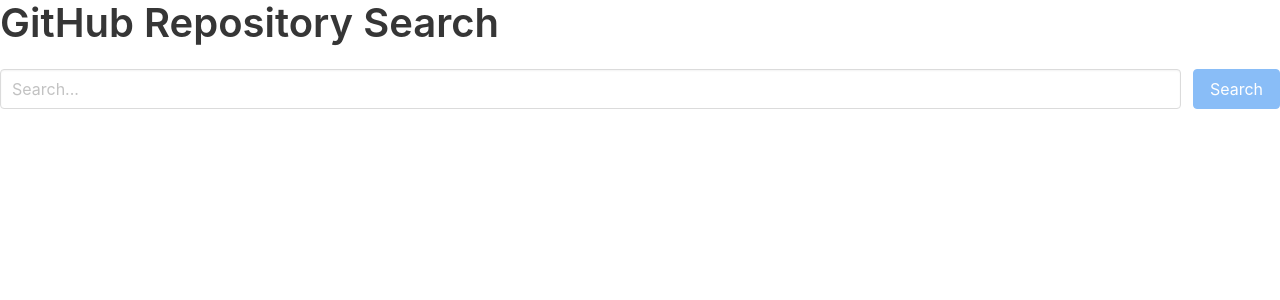
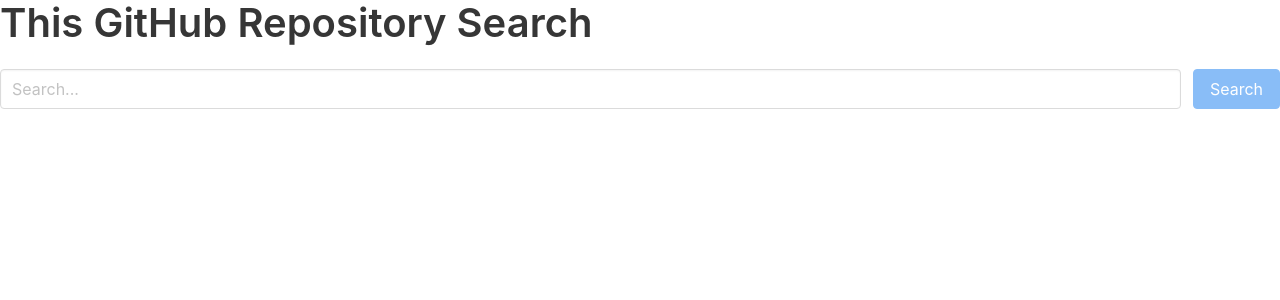
Before and after one commit to hakshu25/github-repo-search, a Vue app: page / in a window 1280 px wide. Shown: the top 300 px of the page. Built offline with nearby package versions, Linux system fonts and the light colour scheme.

Commit message:
deploy test

```diff
--- a/src/components/SearchPage.vue
+++ b/src/components/SearchPage.vue
@@ -1,11 +1,8 @@
 <template>
   <div>
     <div class="bottom-gap">
-      <h2 class="title is-2">GitHub Repository Search</h2>
-      <SearchField
-        v-bind:is-loading="isLoading"
-        v-on:search-repo="searchRepo($event)"
-      ></SearchField>
+      <h2 class="title is-2">This GitHub Repository Search</h2>
+      <SearchField v-bind:is-loading="isLoading" v-on:search-repo="searchRepo($event)"></SearchField>
     </div>
     <SearchResultList
       v-bind:is-loading="isLoading"
```
